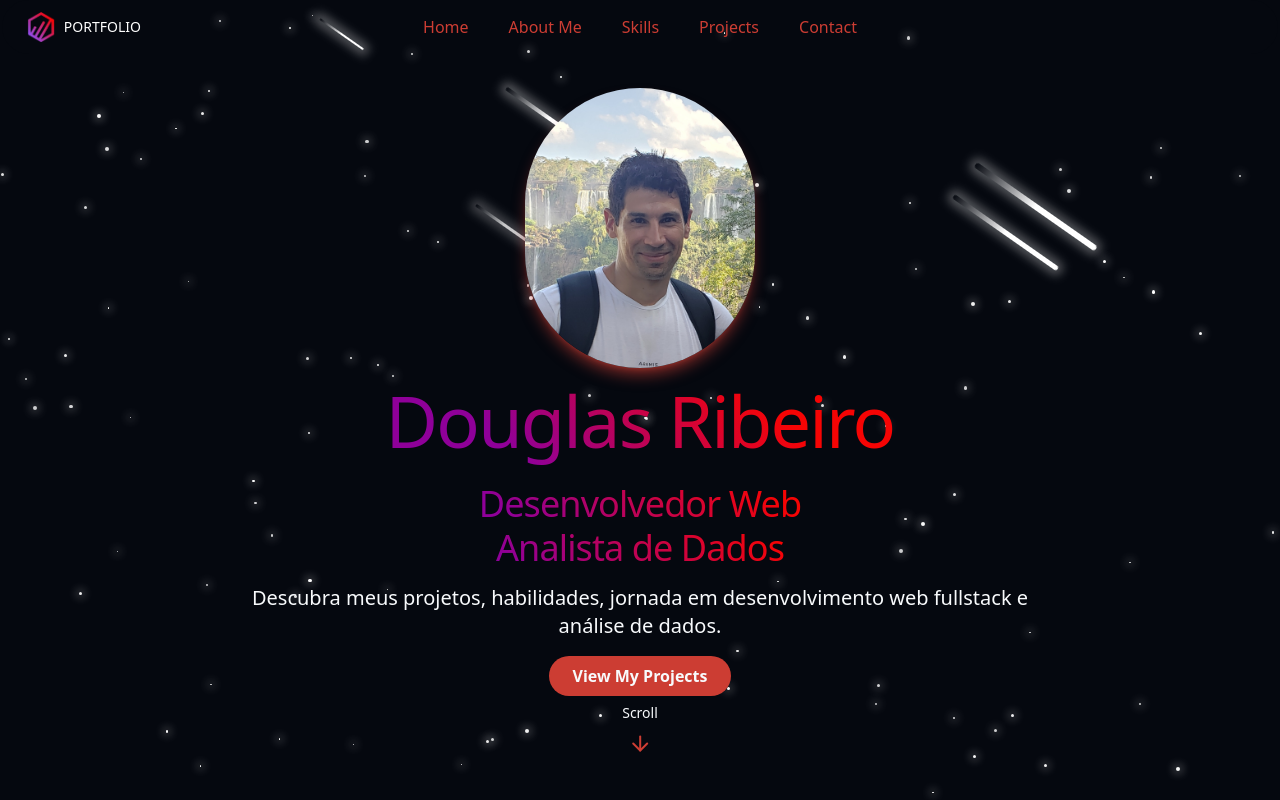
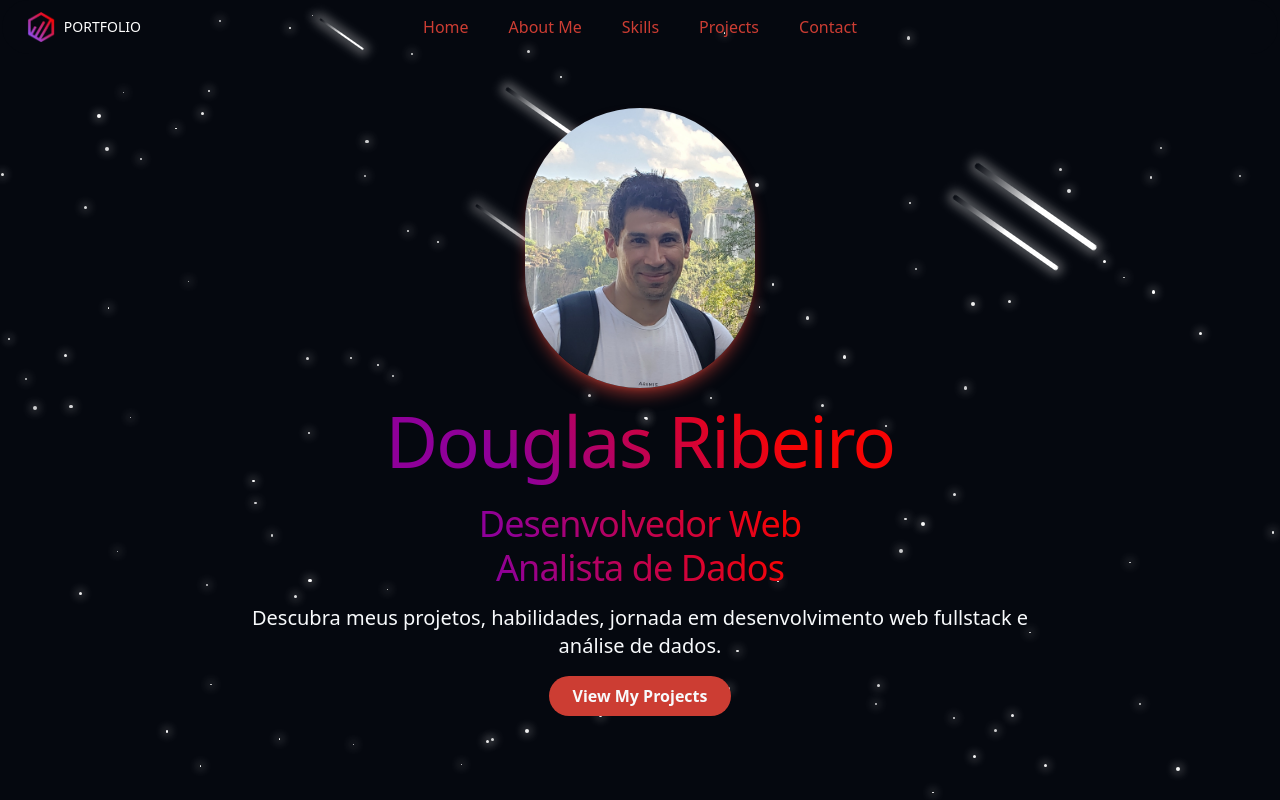
Before and after one commit to DougRib/portfolio, a React (Vite) app: page / in a window 1280 px wide. Shown: the top 800 px of the page. Built offline with nearby package versions, Linux system fonts and the light colour scheme.

Commit message:
Remove scroll prompt from HeroSection and adjust button container styling

```diff
--- a/src/components/HeroSection.jsx
+++ b/src/components/HeroSection.jsx
@@ -1,10 +1,9 @@
-import { ArrowDown } from "lucide-react";
 
 export const HeroSection = () => {
   return (
     <section
       id="hero"
-      className="relative min-h-[100dvh] flex flex-col items-center justify-center bg-hero-pattern bg-cover bg-center px-4 "
+      className="relative min-h-[100dvh] pt-10 flex flex-col items-center justify-center bg-hero-pattern bg-cover bg-center px-4 "
     >
       <div className="container max-w-4xl mx-auto text-center px-4 z-10">
         <div className="flex flex-col items-center ">
@@ -28,17 +27,14 @@ export const HeroSection = () => {
             Descubra meus projetos, habilidades, jornada em desenvolvimento web
             fullstack e análise de dados.
           </p>
-          <div className="flex justify-center space-x-4 opacity-0 animate-fade-in-delay-4">
+          <div className="relative flex justify-center space-x-4 opacity-0 animate-fade-in-delay-4">
             <a href="#projects" className="cosmic-btn img-effect">
               View My Projects
             </a>
           </div>
         </div>
       </div>
-      <div className="absolute bottom-10 left-1/2 transform -translate-x-1/2 flex flex-col items-center animate-bounce">
-        <span className="text-sm text-muted-foreground mb-2">Scroll</span>
-        <ArrowDown className="h-6 w-6 text-primary" />
-      </div>
+
     </section>
   );
 };
--- a/src/components/ui/resizable-navbar.jsx
+++ b/src/components/ui/resizable-navbar.jsx
@@ -182,9 +182,9 @@ export const MobileNavMenu = ({ children, className, isOpen, onClose }) => {
 
 export const MobileNavToggle = ({ isOpen, onClick }) => {
   return isOpen ? (
-    <IconX className="text-primary dark:text-white" onClick={onClick} />
+    <IconX className="text-primary dark:text-primary" onClick={onClick} />
   ) : (
-    <IconMenu2 className="text-primary mr-3 dark:text-white" onClick={onClick} />
+    <IconMenu2 className="text-primary mr-3 dark:text-primary" onClick={onClick} />
   );
 };
 
```
